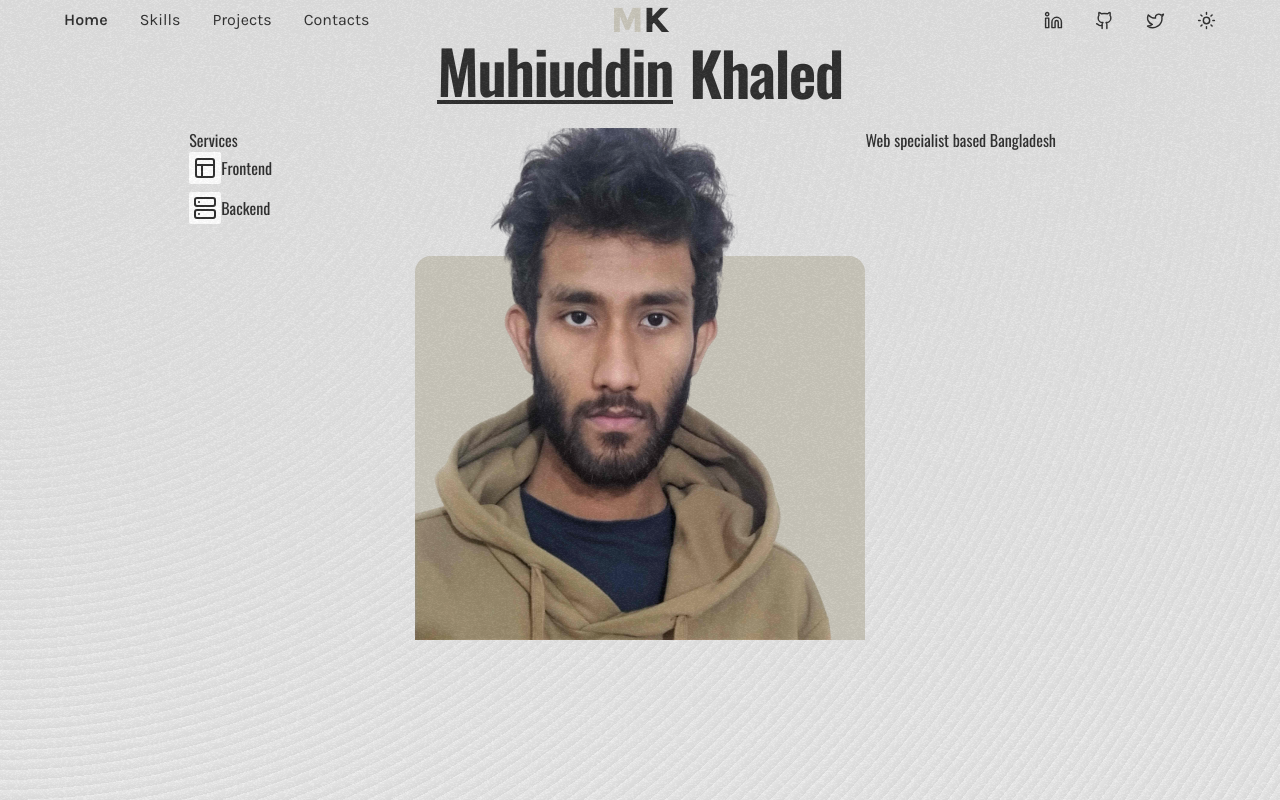
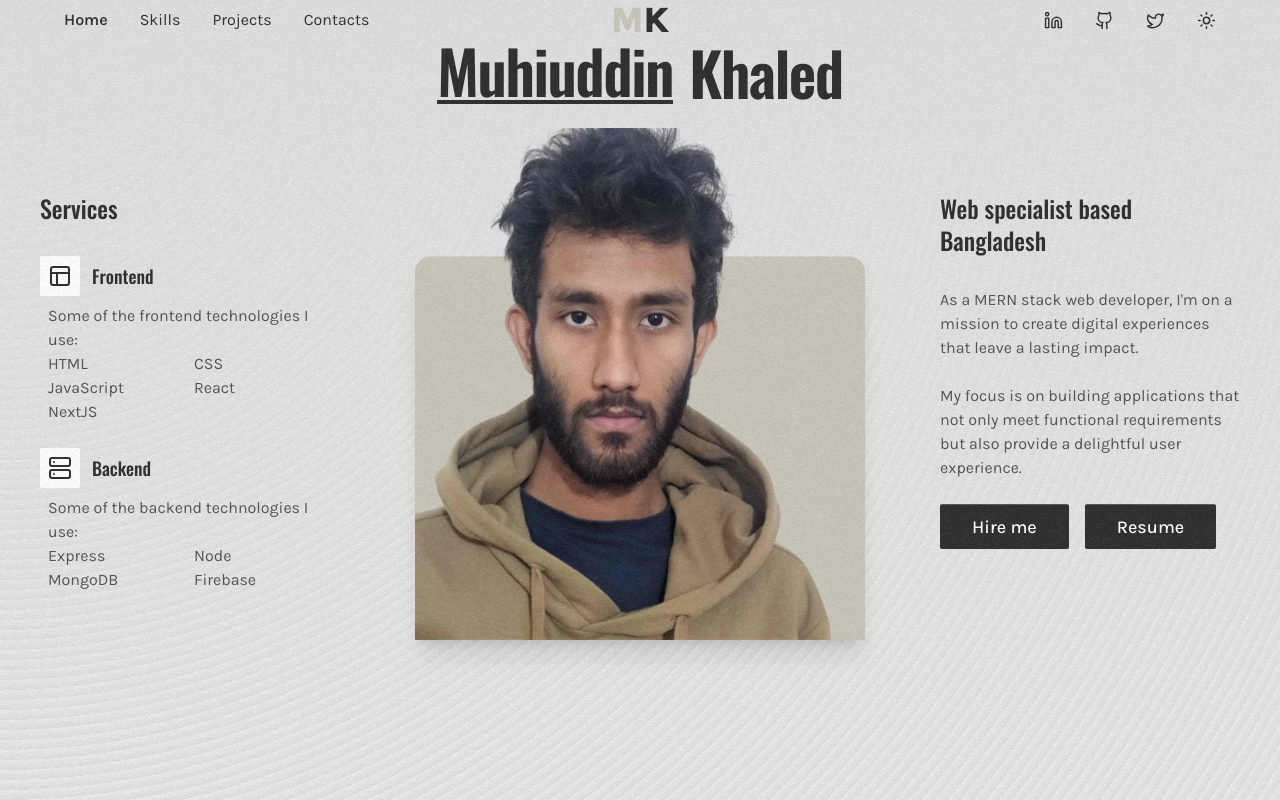
Before and after one commit to mk-saadi/new-portfolio, a React (Vite) app: page / in a window 1280 px wide. Built offline with nearby package versions, Linux system fonts and the light colour scheme.

Commit message:
minor changes

```diff
--- a/src/App.jsx
+++ b/src/App.jsx
@@ -1,50 +1,94 @@
 import Intro from "./components/Intro";
 import img from "./assets/me.png";
 import { PanelsTopLeft, Server } from "lucide-react";
+import { Link } from "react-router-dom";
 
 const App = () => {
 	return (
 		<div className="flex flex-col items-center justify-between w-full h-full">
-			<h1 className="flex items-center justify-center mb-6 font-mono text-6xl font-semibold tracking-tight xll:mt-28 gap-x-4 text-dhusor dark:text-gray-300">
+			<h1 className="flex items-center justify-center mb-6 font-mono text-6xl font-semibold tracking-tight xll:mt-28 gap-x-4 text-dhusor dark:text-gray-200">
 				<span className="border-b-4 border-dhusor dark:border-gray-300">Muhiuddin</span> Khaled
 			</h1>
-			<div className="grid h-full grid-cols-4 font-mono text-dhusor dark:text-gray-300">
+			<div className="grid h-full grid-cols-4 font-mono text-dhusor dark:text-gray-200">
 				{/* first column */}
-				<div className="col-span-1">
-					<h2>Services</h2>
-					<ul className="flex flex-col gap-y-2">
+				<div className="col-span-1 xl:mt-[4rem]">
+					<h2 className="text-2xl font-medium">Services</h2>
+					<ul className="flex flex-col mt-8 gap-y-6">
 						<li>
-							<div className="flex items-center justify-start">
-								<span className="p-1 bg-white rounded-sm">
+							<div className="flex items-center justify-start mb-2 gap-x-3">
+								<span className="p-2 bg-white rounded-sm dark:text-gray-300 dark:bg-gray-950">
 									<PanelsTopLeft className="te" />
 								</span>
-								<h3>Frontend</h3>
+								<h3 className="text-lg font-medium">Frontend</h3>
+							</div>
+							<div className="ml-2">
+								<p className="font-sans text-base text-para dark:text-gray-400">
+									Some of the frontend technologies I use:
+								</p>
+								<ul className="grid grid-cols-2 font-sans text-base text-para dark:text-gray-400">
+									<li>HTML</li>
+									<li>CSS</li>
+									<li>JavaScript</li>
+									<li>React</li>
+									<li>NextJS</li>
+								</ul>
 							</div>
 						</li>
 						<li>
-							<div className="flex items-center justify-start">
-								<span className="p-1 bg-white rounded-sm">
+							<div className="flex items-center justify-start mb-2 gap-x-3">
+								<span className="p-2 bg-white rounded-sm dark:text-gray-300 dark:bg-gray-950">
 									<Server className="te" />
 								</span>
-								<h3>Backend</h3>
+								<h3 className="text-lg font-medium">Backend</h3>
+							</div>
+							<div className="ml-2">
+								<p className="font-sans text-base text-para dark:text-gray-400">
+									Some of the backend technologies I use:
+								</p>
+								<ul className="grid grid-cols-2 font-sans text-base text-para dark:text-gray-400">
+									<li>Express</li>
+									<li>Node</li>
+									<li>MongoDB</li>
+									<li>Firebase</li>
+								</ul>
 							</div>
 						</li>
 					</ul>
 				</div>
 				{/* second column */}
 				<div className="relative flex items-baseline justify-center w-full h-full col-span-2">
-					<div className="pointer-events-none select-none">
-						<div className="absolute bottom-0 right-0 z-10 w-full rounded-t-2xl h-96 bg-laal" />
+					<div className="relative pointer-events-none select-none">
+						{/* Wrap the image and absolute element in a relative container */}
 						<img
 							src={img}
 							alt=""
-							className="relative z-20 object-cover w-auto h-[32rem] "
+							className="relative dark:grayscale z-20 object-cover w-auto h-[32rem]"
 						/>
+						<div className="absolute inset-0 z-10 mt-32 border-t shadow-xl border-white/20 rounded-t-2xl bg-biscuit dark:bg-black" />
 					</div>
 				</div>
 				{/* third column */}
-				<div className="col-span-1">
-					<p>Web specialist based Bangladesh</p>
+				<div className="col-span-1 xl:mt-[4rem]">
+					<h2 className="text-2xl font-medium font">Web specialist based Bangladesh</h2>
+					<p className="mt-8 font-sans text-base text-para dark:text-gray-400">
+						As a MERN stack web developer, I&apos;m on a mission to create digital experiences
+						that leave a lasting impact.
+						<br />
+						<br />
+						My focus is on building applications that not only meet functional requirements but
+						also provide a delightful user experience.
+					</p>
+					<div className="flex items-center justify-start mt-6 gap-x-4">
+						<Link
+							to="/contacts"
+							className="px-8 py-2 font-sans text-lg font-medium text-white border-t rounded-sm focus:outline-0 border-white/20 bg-dhusor dark:bg-gray-950"
+						>
+							Hire me
+						</Link>
+						<button className="px-8 py-2 font-sans text-lg font-medium text-white border-t rounded-sm focus:outline-0 border-white/20 bg-dhusor dark:bg-gray-950">
+							Resume
+						</button>
+					</div>
 				</div>
 			</div>
 		</div>
--- a/src/components/Navbar.jsx
+++ b/src/components/Navbar.jsx
@@ -56,7 +56,7 @@ const Navbar = () => {
 		// 				</li>
 		// 			</ul>
 		// 		</nav>
-		// 		<h1 className="text-4xl font-extrabold text-laal">
+		// 		<h1 className="text-4xl font-extrabold text-biscuit">
 		// 			M<span className="text-[#303030]">K</span>
 		// 		</h1>
 		// 		<div className="flex text-[#303030] text-base dark:text-gray-300 items-center gap-x-8">
@@ -111,7 +111,7 @@ const Navbar = () => {
 				</nav>
 
 				{/* Centered H1 */}
-				<h1 className="absolute text-4xl font-extrabold -translate-x-1/2 left-1/2 text-laal">
+				<h1 className="absolute text-4xl font-extrabold -translate-x-1/2 left-1/2 text-biscuit">
 					M<span className="text-dhusor dark:text-gray-300">K</span>
 				</h1>
 
--- a/src/pages/Layout.jsx
+++ b/src/pages/Layout.jsx
@@ -3,11 +3,13 @@ import { Outlet } from "react-router-dom";
 
 const Layout = () => {
 	return (
-		<main className="h-screen bg-[#e0e0e0] bg-wavy-light dark:bg-wavy-dark dark:bg-[#000000]">
-			<Navbar />
-			<section className="mx-10">
-				<Outlet />
-			</section>
+		<main className="w-full h-screen bg-[#e0e0e0] bg-wavy-light dark:bg-wavy-dark dark:bg-[#000000]">
+			<div className="max-w-[1440px] mx-auto h-full">
+				<Navbar />
+				<section className="mx-10">
+					<Outlet />
+				</section>
+			</div>
 		</main>
 	);
 };
--- a/tailwind.config.js
+++ b/tailwind.config.js
@@ -15,8 +15,9 @@ export default {
 				"shadow-fade": "0px 0px 25px 8px currentColor",
 			},
 			colors: {
-				laal: "#CAC6BB",
+				biscuit: "#CAC6BB",
 				dhusor: "#303030",
+				para: "#555555",
 			},
 			backgroundImage: {
 				"wavy-light":
```
Also changed, not shown: src/components/Intro.jsx (+5 -5 lines).
